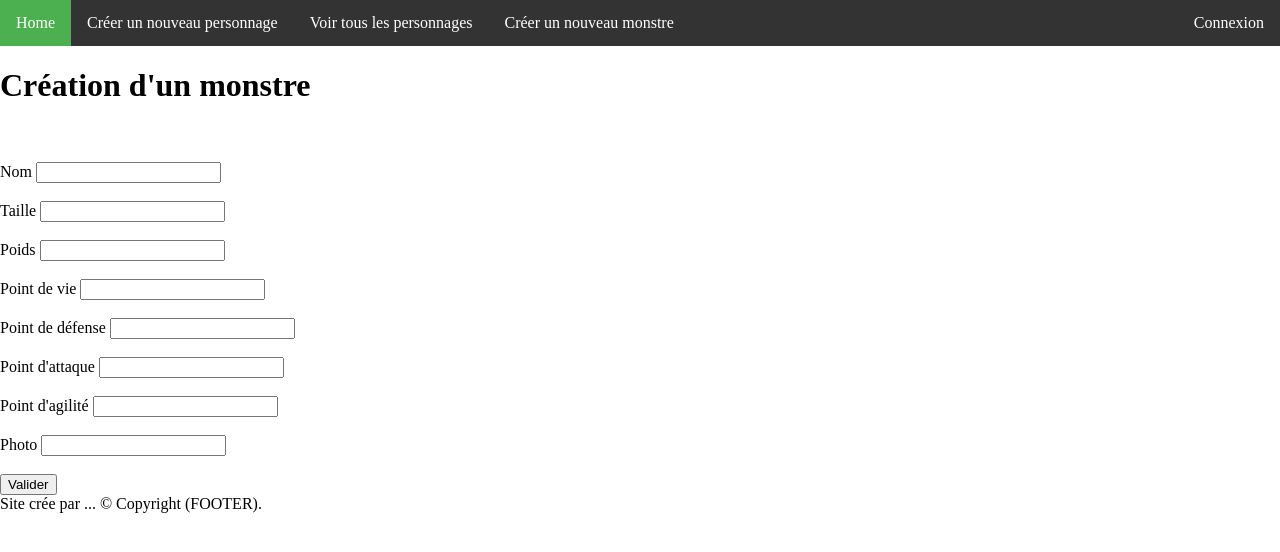
After one commit to esomly19/FilRouge, a PHP site: template src/views/pages/createMonstre.html.twig in a window 1280 px wide. The commit adds this page. Shown: the top 552 px of the page. Run offline with PHP 8.4, Linux system fonts and the light colour scheme; the template is opened without the code that fills it, so the values that code supplies are empty; some libraries are stand-ins or nearby versions.

Commit message:
create monstre

```diff
--- a/public/index.php
+++ b/public/index.php
@@ -15,6 +15,10 @@ $app->get('/', \App\controllers\pagesController::class . ':home')->setName('home
 // CRÉATION PERSO
 $app->get('/creer', \App\controllers\pagesController::class. ':creer')->setName('creation');
 $app->post('/creer', \App\controllers\pagesController::class. ':creerPerso');
+
+// CRÉATION Monstres
+$app->get('/creerM', \App\controllers\pagesController::class. ':creerM')->setName('monstres');
+$app->post('/creerM', \App\controllers\pagesController::class. ':creerMonstre');
 
 // VOIR TOUS LES PERSOS
 $app->get('/liste', \App\controllers\pagesController::class. ':liste')->setName('liste');
--- a/src/views/layout.html.twig
+++ b/src/views/layout.html.twig
@@ -17,6 +17,7 @@
           <li><a href="{{ path_for('creation')}}">Créer un nouveau personnage</a></li>
           <li><a href="{{ path_for('liste')}}">Voir tous les personnages</a></li>
           <li class="right"><a href="{{ path_for('connexion')}}">Connexion</a></li>
+          <li><a href="{{ path_for('monstres')}}">Créer un nouveau monstre</a></li>
         </ul>
         {% endblock %}
       </div>
--- /dev/null
+++ b/src/views/pages/createMonstre.html.twig
@@ -0,0 +1,39 @@
+{% extends 'layout.html.twig' %}
+
+{% block content %}
+
+<h1> Création d'un monstre </h1>
+
+
+<!--  path_for('perso')  -->
+
+<form action="{{ monsters.id }}" method="post">
+</br></br>  <label for "nom"> Nom </label>
+  <input type="text" name="nom" id="nom" value="{{monsters.nom}}">
+</br></br>
+<label for "taille"> Taille </label>
+<input type="number" name="taille" id="taille" value="{{monsters.taille}}">
+</br></br>
+<label for "poids"> Poids </label>
+<input type="number" name="poids" id="poids" value="{{monsters.poids}}">
+</br></br>
+  <label for "vie"> Point de vie </label>
+  <input type="number" name="vie" id="vie" value="{{monsters.vie}}">
+</br></br>
+<label for "defense"> Point de défense </label>
+<input type="number" name="defense" id="defense" value="{{monsters.defense}}">
+</br></br>
+<label for "attaque"> Point d'attaque </label>
+<input type="number" name="attaque" id="attaque" value="{{monsters.attaque}}">
+</br></br>
+<label for "agilite"> Point d'agilité </label>
+<input type="number" name="agilite" id="agilite" value="{{monsters.agilite}}">
+</br></br>
+<label for "photo"> Photo </label>
+<input type="text" name="photo" id="photo" value="{{monsters.photo}}">
+</br></br>
+<button type="submit" > Valider </button>
+</form>
+
+
+{% endblock  %}
```
Also changed, not shown: src/controllers/pagesController.php (+26 -0 lines), 1 other file.
